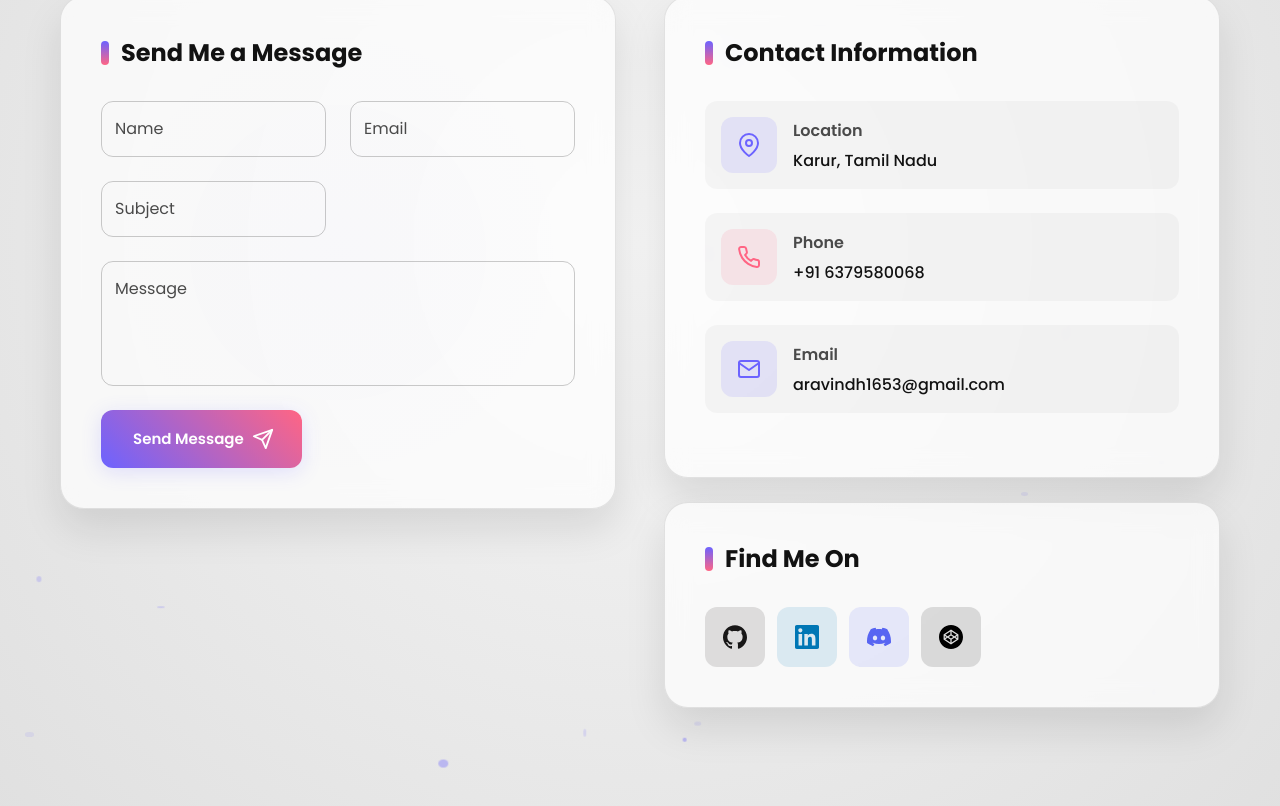
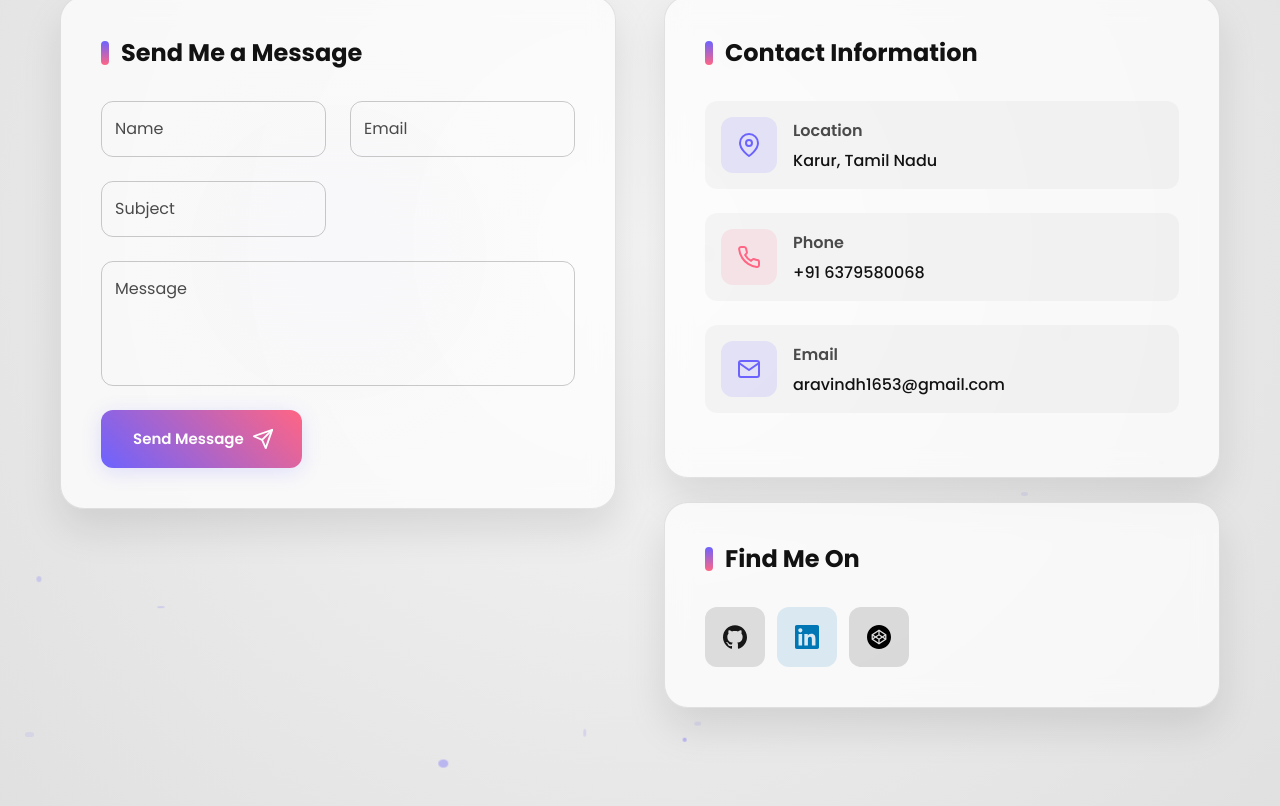
Before and after one commit to Aravindh-dev12/My-Portfolio, a Next.js app: page / in a window 1280 px wide. Shown: the part 10889-11695 px from the top of the page. Built offline with nearby package versions, Linux system fonts and the light colour scheme.

Commit message:
Contact.tsx

```diff
--- a/src/app/components/Contact.tsx
+++ b/src/app/components/Contact.tsx
@@ -27,9 +27,8 @@ export const Contact = () => {
 
   // Social media links
   const socialLinks = [
-    { icon: <SiGithub />, url: "https://github.com/thearavindh", color: "#181717", name: "GitHub" },
+    { icon: <SiGithub />, url: "https://github.com/Aravindh-dev12", color: "#181717", name: "GitHub" },
     { icon: <SiLinkedin />, url: "https://www.linkedin.com/in/aravindhanb/", color: "#0077B5", name: "LinkedIn" },
-    { icon: <SiDiscord />, url: "https://discord.com/channels/@me", color: "#5865F2", name: "Discord" },
     { icon: <SiCodepen />, url: "https://codepen.io/Aravindhan-B", color: "#000000", name: "CodePen" },
   ];
 
```
